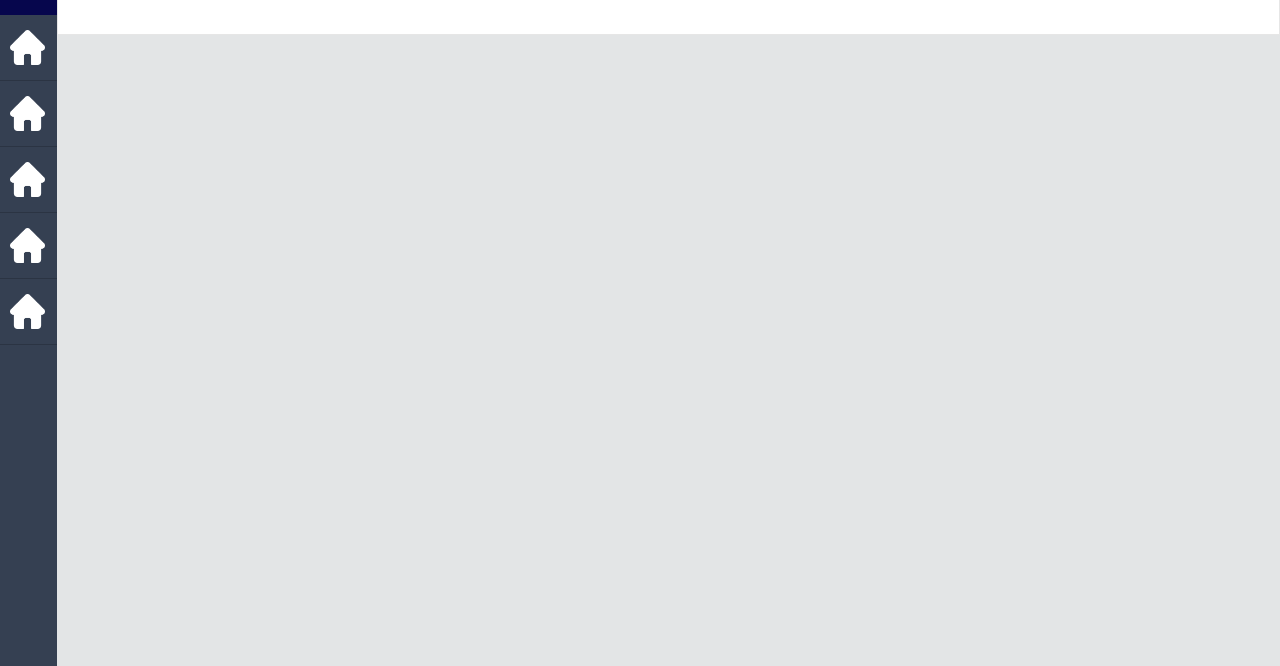
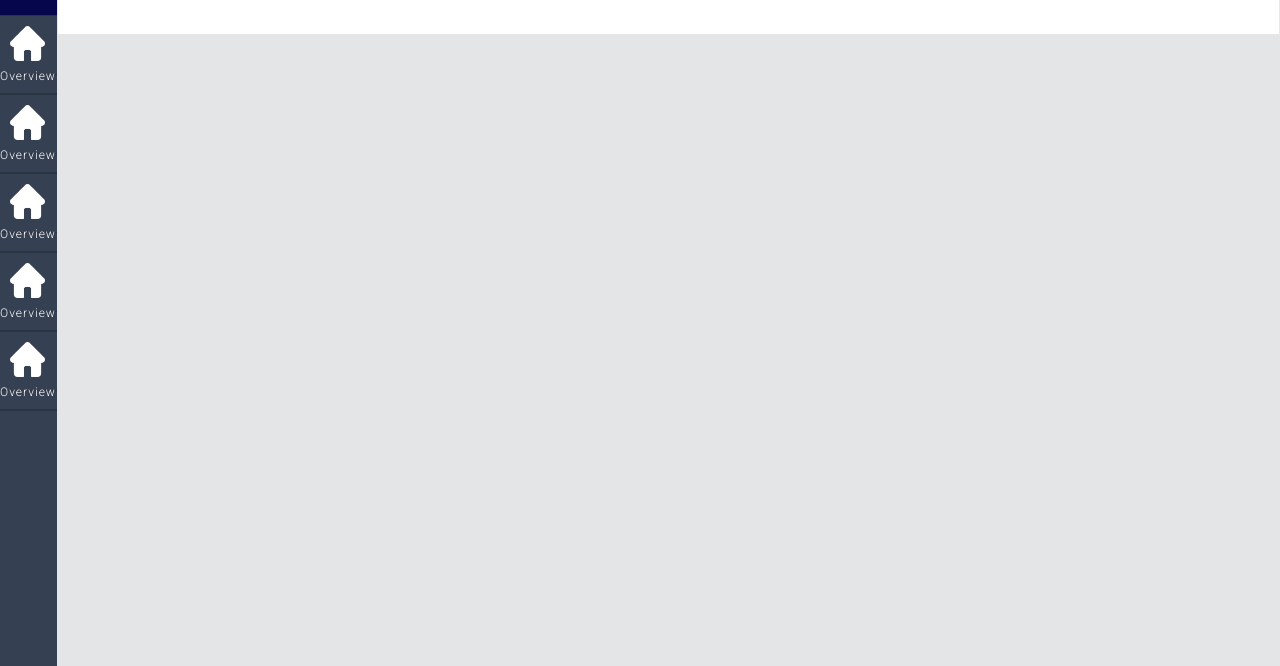
Before and after one commit to uitamil/newmenu, a plain HTML site: page menu.html in a window 1280 px wide. Shown: the part 134-800 px from the top of the page. Drawn offline with nearby package versions, Linux system fonts and the light colour scheme.

Commit message:
Add files via upload

```diff
--- a/menu.html
+++ b/menu.html
@@ -8,6 +8,38 @@
 		<script src="https://cdnjs.cloudflare.com/ajax/libs/jquery/3.4.0/jquery.min.js"></script>
 		<script src="https://stackpath.bootstrapcdn.com/bootstrap/3.3.7/js/bootstrap.min.js"></script>
         <link rel="stylesheet" href="style.css">
+		<style>
+		.left ul li a {
+		display:unset;
+    align-items: center;
+    background: #354052;
+    color: white;
+    padding: 15px 10px;
+    font-size: 12px;
+    width: 190px;
+    border-bottom: 1px solid #2b3443;
+}
+.left ul li {
+    list-style-type: none;
+    padding: 10px 0px;
+    width: 100%;
+    border-bottom: 1px solid #2b3443;
+}
+.left ul li:hover,.left ul li:hover .left ul li a{
+background:#2b3443;
+}
+.left ul li a{
+background:transparent;
+width:100%;
+ padding: 10px 10px;
+}
+.left:hover .left ul li{
+display:flex;
+align-items:center;
+vertical-align:middle;
+}
+
+		</style>
     </head>
     <body>
 	<div class="main">
@@ -39,11 +71,11 @@
   <div class="left">
     <ul>
       <li class="menu-heading"><img  src="images/logo-full.svg" class="logo_img"></li>
-      <li><a data-toggle="tab" href="#overview"><img src="images/home.png" class="img_hm"> Overview</a></li>
-      <li><a data-toggle="tab" href="#performance"><img src="images/home.png" class="img_hm"> Performance</a></li>
-      <li><a data-toggle="tab" href="#analytics"><img src="images/home.png" class="img_hm"> Analytics</a></li>
-      <li><a data-toggle="tab" href="#landing"><img src="images/home.png" class="img_hm"> Landing</a></li>
-      <li><a data-toggle="tab" href="#projects"><img src="images/home.png" class="img_hm"> Projects</a></li>
+      <li><a data-toggle="tab" href="#overview"><img src="images/home.png" class="img_hm"> <span class="">Overview</span></a></li>
+      <li><a data-toggle="tab" href="#performance"><img src="images/home.png" class="img_hm"> <span class="">Overview</span></a></li>
+      <li><a data-toggle="tab" href="#analytics"><img src="images/home.png" class="img_hm"> <span class="">Overview</span></a></li>
+      <li><a data-toggle="tab" href="#landing"><img src="images/home.png" class="img_hm"> <span class="">Overview</span></a></li>
+      <li><a data-toggle="tab" href="#projects"><img src="images/home.png" class="img_hm"> <span class="">Overview</span></a></li>
 
     </ul>
   </div>
```
